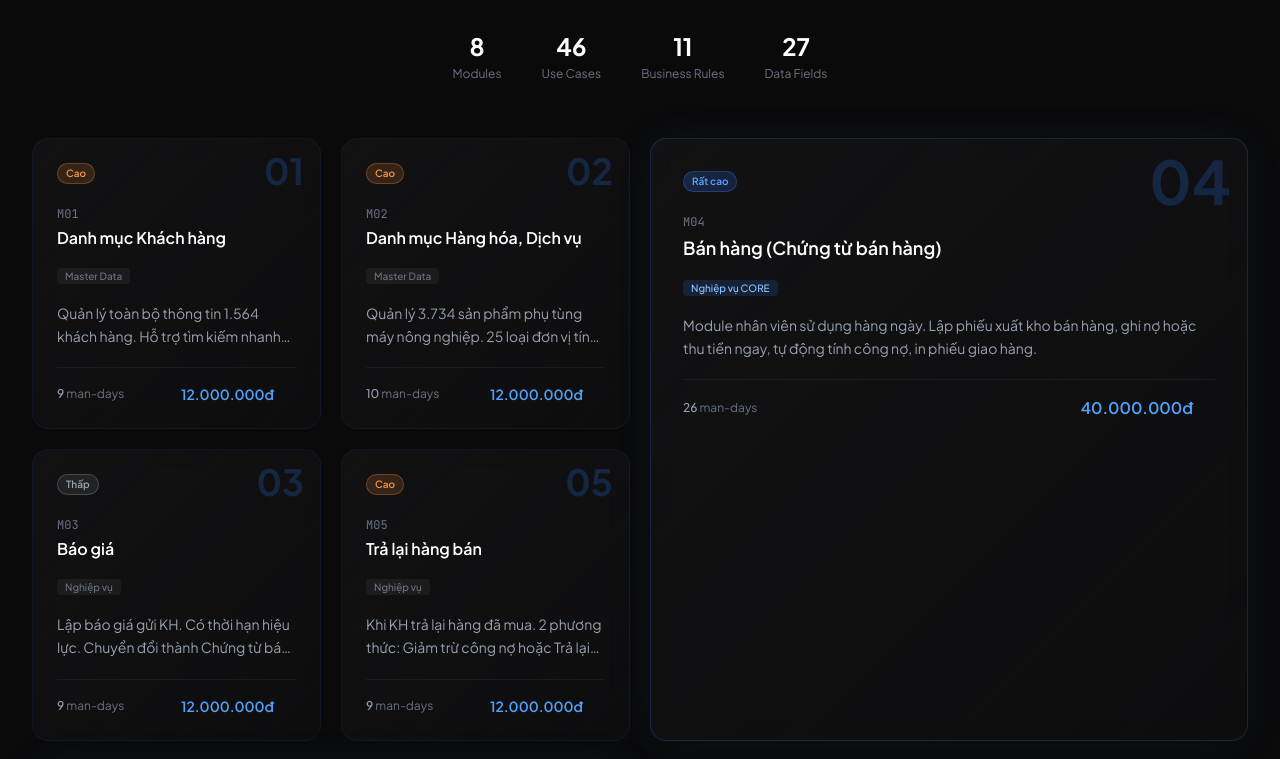
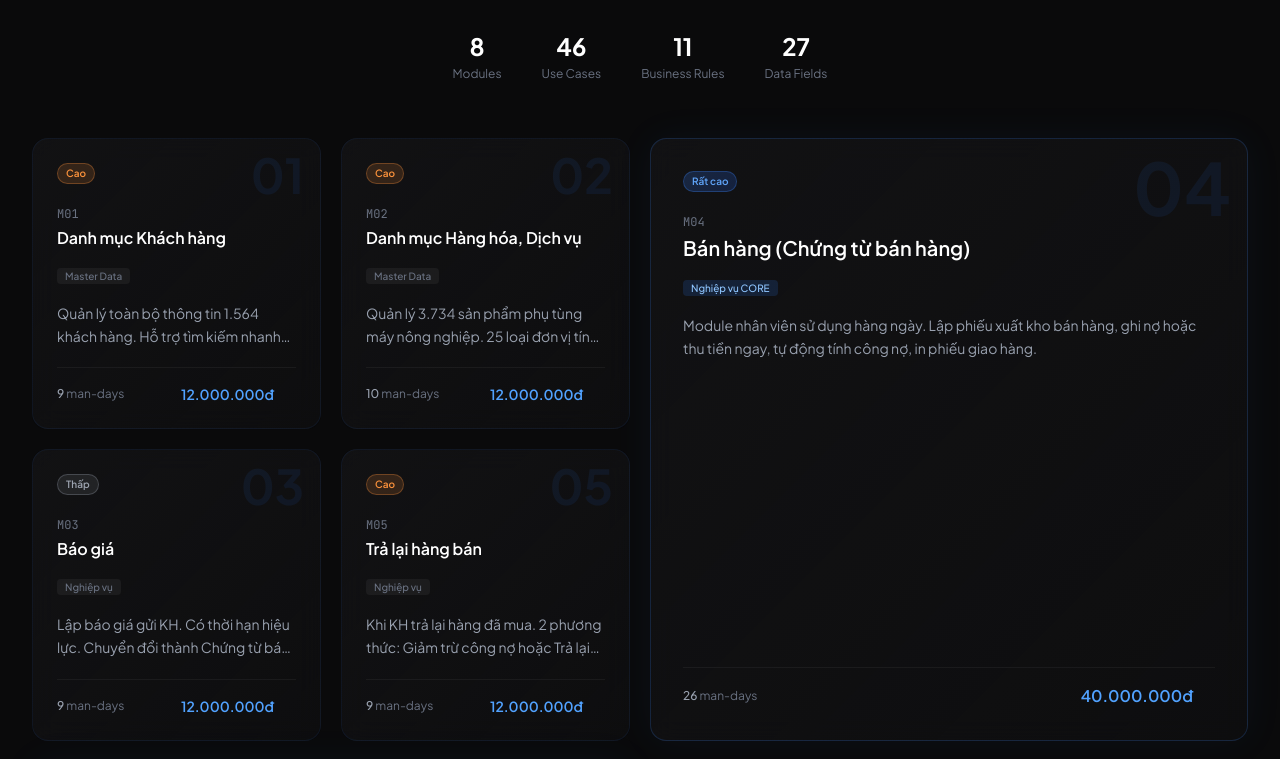
Before and after one commit to quochuy2k3/web-info, a Next.js app: page / in a window 1280 px wide. Shown: the part 3000-3759 px from the top of the page. Built offline with nearby package versions, Linux system fonts and the light colour scheme.

Commit message:
Fix M04 card layout (flex stretch) + proper favicon icon

```diff
--- a/app/layout.tsx
+++ b/app/layout.tsx
@@ -20,7 +20,7 @@ export const metadata: Metadata = {
     'BA Document & Báo giá dự án Clone MISA AMIS — Phân hệ Bán hàng, Công nợ, In phiếu chuyên nghiệp.',
   keywords: ['MISA AMIS', 'quản lý bán hàng', 'công nợ', 'phần mềm', 'proposal'],
   icons: {
-    icon: '/favicon.svg',
+    icon: '/icon.svg',
   },
 }
 
--- a/components/sections/modules-grid.tsx
+++ b/components/sections/modules-grid.tsx
@@ -21,14 +21,14 @@ function ModuleCard({ module, displayNumber }: { module: Module; displayNumber:
 
   return (
     <Link href={`/modules/${module.id}`} className="block h-full">
-      <div className={`glow-card relative overflow-hidden h-full group cursor-pointer ${
+      <div className={`glow-card relative overflow-hidden h-full flex flex-col group cursor-pointer ${
         isCore
-          ? 'glow-card-core border-blue-500/25 shadow-[0_0_40px_rgba(245,158,11,0.08)]'
+          ? 'glow-card-core border-blue-500/20'
           : ''
       } ${isCore ? 'p-8' : 'p-6'}`}>
         {/* Large watermark number */}
-        <span className={`absolute top-3 right-4 font-bold text-blue-500/20 pointer-events-none select-none ${
-          isCore ? 'text-6xl' : 'text-4xl'
+        <span className={`absolute top-3 right-4 font-bold text-blue-500/[0.08] pointer-events-none select-none ${
+          isCore ? 'text-7xl' : 'text-5xl'
         }`}>
           {displayNumber}
         </span>
@@ -44,7 +44,7 @@ function ModuleCard({ module, displayNumber }: { module: Module; displayNumber:
         <div className="mb-3 relative z-10">
           <span className="text-xs font-mono text-gray-500">{module.id.toUpperCase()}</span>
           <h3 className={`font-semibold text-white mt-0.5 group-hover:text-blue-300 transition-colors ${
-            isCore ? 'text-lg' : 'text-base'
+            isCore ? 'text-xl' : 'text-base'
           }`}>
             {module.name}
           </h3>
@@ -60,14 +60,17 @@ function ModuleCard({ module, displayNumber }: { module: Module; displayNumber:
         </div>
 
         {/* Description */}
-        <p className={`text-sm text-gray-400 leading-relaxed mb-5 relative z-10 ${
-          isCore ? 'line-clamp-4' : 'line-clamp-2'
+        <p className={`text-sm text-gray-400 leading-relaxed relative z-10 ${
+          isCore ? 'line-clamp-none' : 'line-clamp-2'
         }`}>
           {module.description}
         </p>
 
+        {/* Spacer to push footer down */}
+        <div className="flex-1" />
+
         {/* Footer: Effort + Price + Arrow */}
-        <div className="mt-auto pt-4 border-t border-white/5 flex items-center justify-between relative z-10">
+        <div className="pt-4 border-t border-white/5 flex items-center justify-between relative z-10 mt-5">
           <div className="text-xs text-gray-500">
             <span className="text-gray-400 font-medium">{module.totalEffort}</span> man-days
           </div>
```
Also changed, not shown: app/favicon.svg (deleted), app/icon.svg (added).
